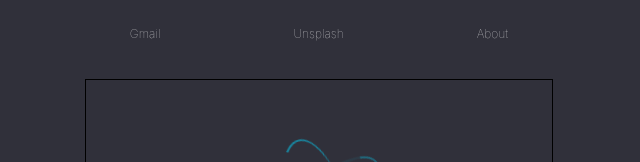
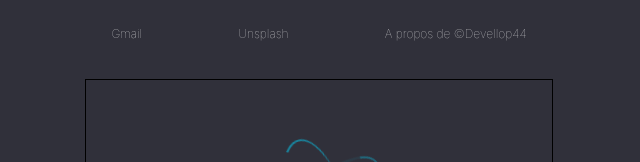
Before and after one commit to Devellp44/homepage, a plain HTML site: page index.html in a window 1280 px wide. Shown: the top 162 px of the page, 321-961 px from the left. Drawn offline with Linux system fonts and the light colour scheme.

Commit message:
Update index.html

```diff
--- a/index.html
+++ b/index.html
@@ -11,7 +11,7 @@
         <div id="links-container"  style="padding-left: 30%; padding-right: 30%;">
           <a href="https://gmail.com">Gmail</a>
           <a href="https://unsplash.com">Unsplash</a>
-          <a href="https://beacons.ai/devellop44">About</a>
+          <a href="https://beacons.ai/devellop44">A propos de ©Devellop44</a>
         </div>
       <div class="mycontainer" style="padding-left: 30%; padding-right: 30%; padding-top: 1%;">
         <div id="header-container">
```
